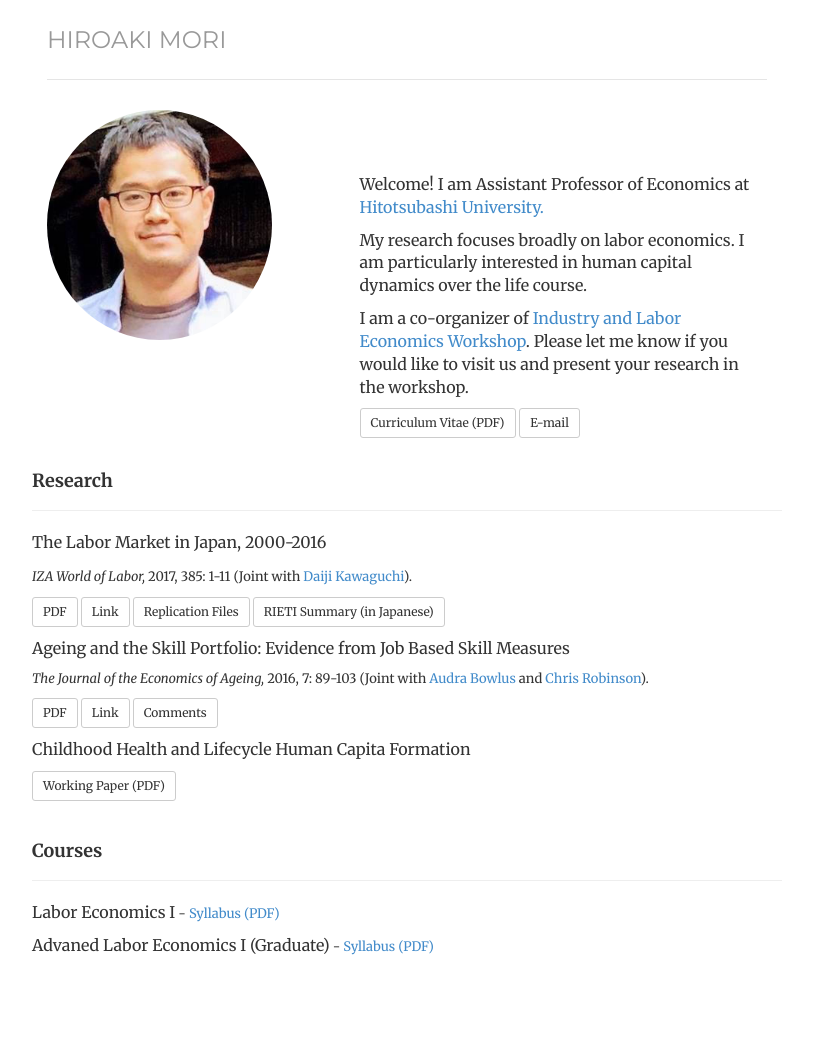
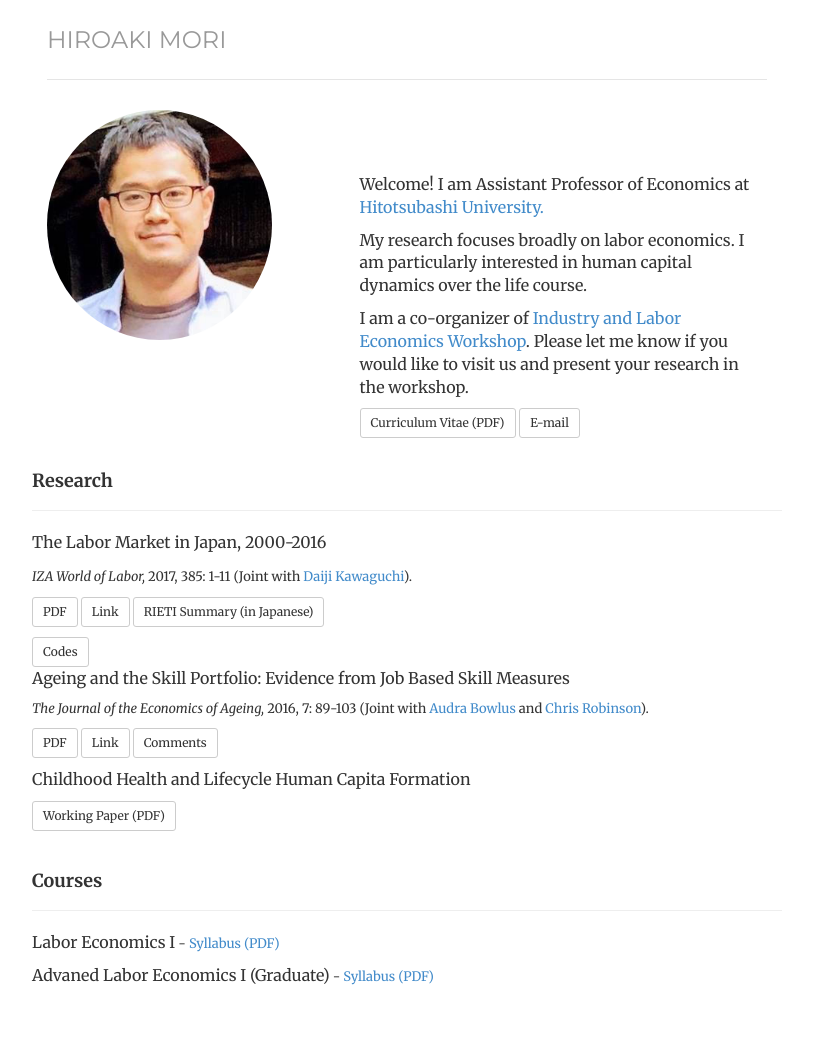
Before and after one commit to morihiroaki/morihiroaki.github.io, a Jekyll site: the page built from index.html, in a window 1280 px wide. Shown: the whole page, without its empty margins (233-1046 px from the left). Built offline with Jekyll 4.4.1, drawn with Linux system fonts in a browser that asks for light colours; before the commit the page ends 1007 px from its top, so only the background shows below that.

Commit message:
Update index.html

```diff
--- a/index.html
+++ b/index.html
@@ -38,8 +38,8 @@ description:
   <p><font size="2"><i>IZA World of Labor,</i> 2017, 385: 1-11 (Joint with <a href="https://sites.google.com/site/daijikawaguchi/" target="_blank" title="Link">Daiji Kawaguchi</a>). </p>
   <p><a href="./files/Kawaguchi_Mori_2017_WoL.pdf" target="_blank" class="btn btn-default btn-sm" role="button">PDF</a>
   <a href="https://wol.iza.org/articles/the-labor-market-in-japan/long" target="_blank" class="btn btn-default btn-sm" role="button">Link</a>
-  <a href="./files/WoL_final.zip" class="btn btn-default btn-sm" target="_blank" role="button">Replication Files</a>
   <a href="http://www.rieti.go.jp/jp/special/from-iza/008.html" target="_blank" class="btn btn-default btn-sm" role="button">RIETI Summary (in Japanese)</a></p>
+  <a href="./files/KM17_WoL.zip" class="btn btn-default btn-sm" target="_blank" role="button">Codes</a>
 
     <p><font size="3">Ageing and the Skill Portfolio: Evidence from Job Based Skill Measures</font></p>
   <p><font size="2"><i>The Journal of the Economics of Ageing,</i> 2016, 7: 89-103 (Joint with <a href="http://economics.uwo.ca/people/faculty/bowlus.html" target="_blank" title="Link">Audra Bowlus</a> and <a href="http://economics.uwo.ca/people/faculty/robinson.html" target="_blank" title="Link">Chris Robinson</a>). </p>
```
